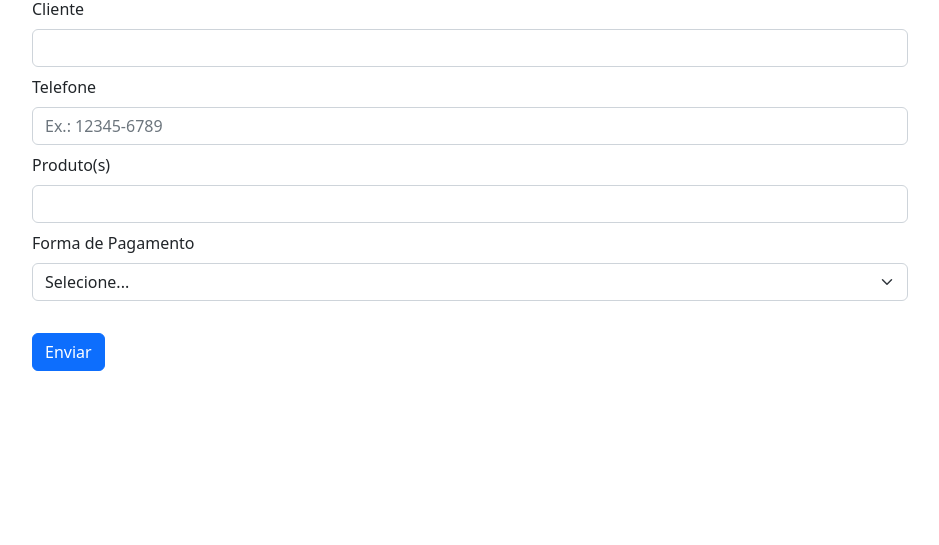
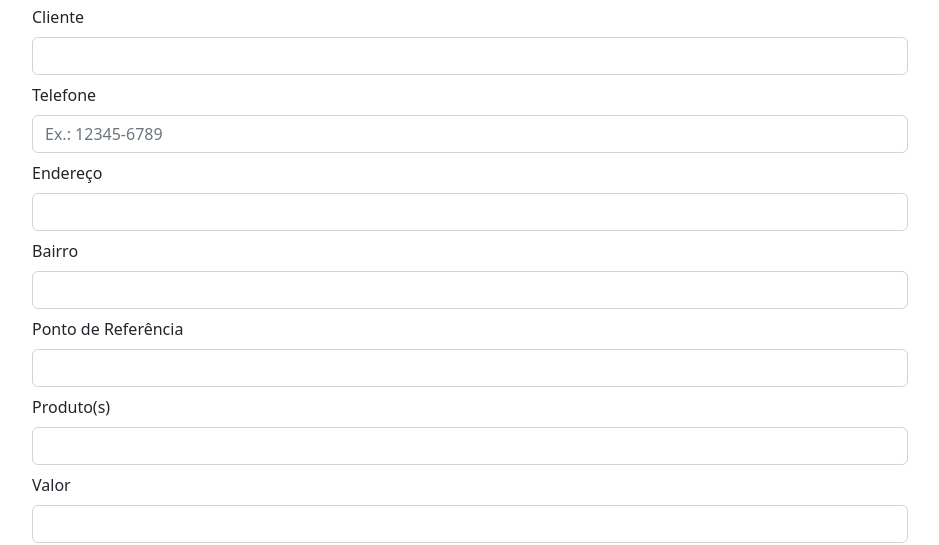
Before and after one commit to rick3w/adt-delivery, a plain HTML site: page index.html in a window 1280 px wide. Shown: the part 407-952 px from the top of the page, without its empty margins (170-1109 px from the left). Before the commit the page ends 800 px from the top, so only its background shows below. Drawn offline with nearby package versions, Linux system fonts and the light colour scheme.

Commit message:
adição de novos campos obrigatórios

```diff
--- a/index.html
+++ b/index.html
@@ -16,7 +16,7 @@
         <img src="img/logo.jpg" alt="" id="logo" class="img-fluid">
         <form action="#">
             <div class="mb-2">
-                <label for="nome-vendedor">Vendedor</label>
+                <label for="nome-vendedor" class="form-label">Vendedor</label>
                 <input type="text" class="form-control" id="nome-vendedor" required>
             </div>
             <div class="mb-2">
@@ -28,8 +28,24 @@
                 <input type="tel" class="form-control" id="telefone" pattern="[0-9]{9}" placeholder="Ex.: 12345-6789" required>
             </div>
             <div class="mb-2">
+                <label for="endereco" class="form-label">Endereço</label>
+                <input type="text" class="form-control" id="endereco" required>
+            </div>
+            <div class="mb-2">
+                <label for="bairro" class="form-label">Bairro</label>
+                <input type="text" class="form-control" id="bairro" required>
+            </div>
+            <div class="mb-2">
+                <label for="ponto-referencia" class="form-label">Ponto de Referência</label>
+                <input type="text" class="form-control" id="ponto-referencia" required>
+            </div>
+            <div class="mb-2">
                 <label for="nome-produto" class="form-label">Produto(s)</label>
                 <input type="text" class="form-control" id="nome-produto" required>
+            </div>
+            <div class="mb-2">
+                <label for="valor" class="form-label">Valor</label>
+                <input type="number" name="" id="valor" class="form-control">
             </div>
             <div class="mb-2">
                 <label for="forma-pagamento" class="form-label">Forma de Pagamento</label>
```
